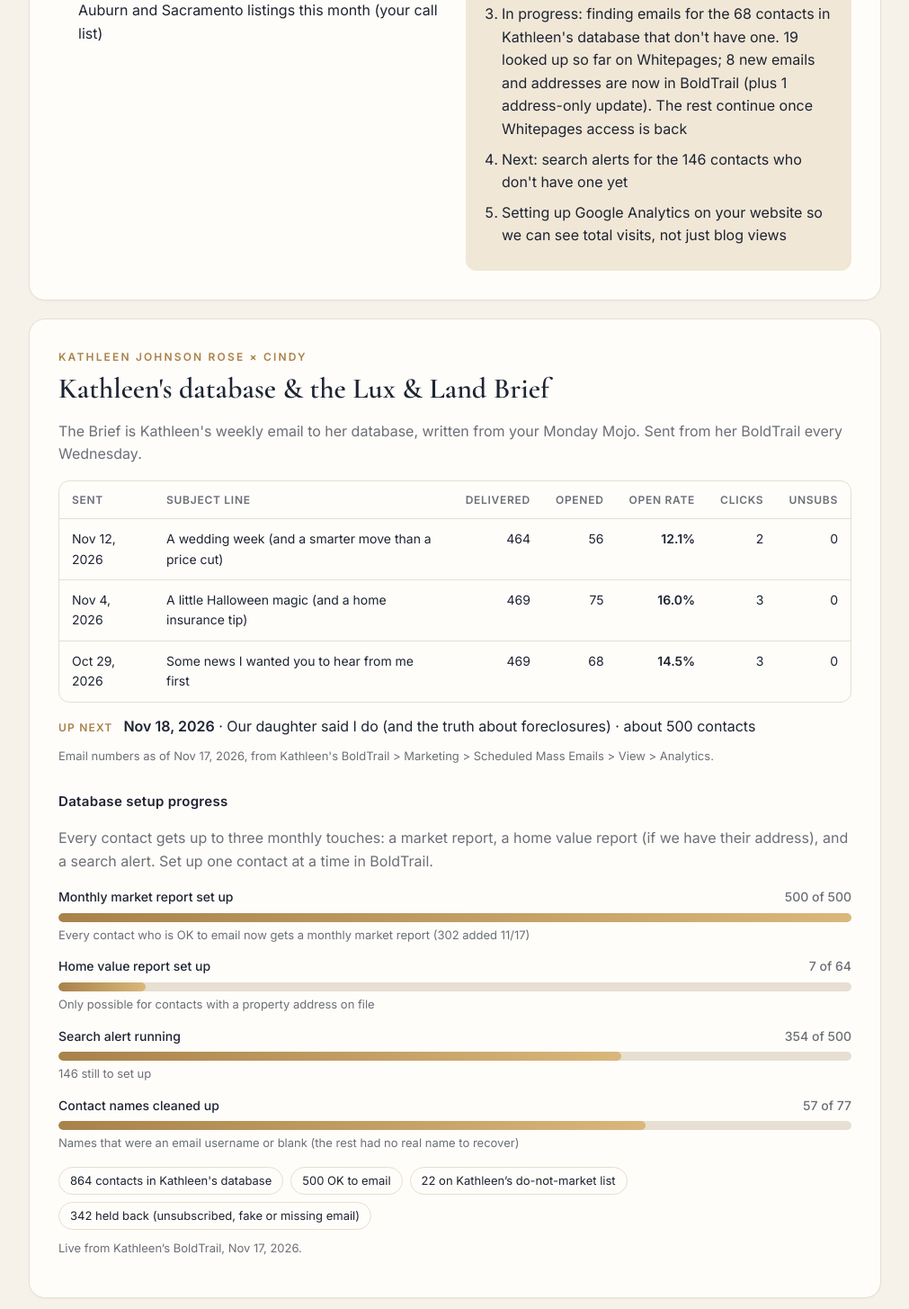
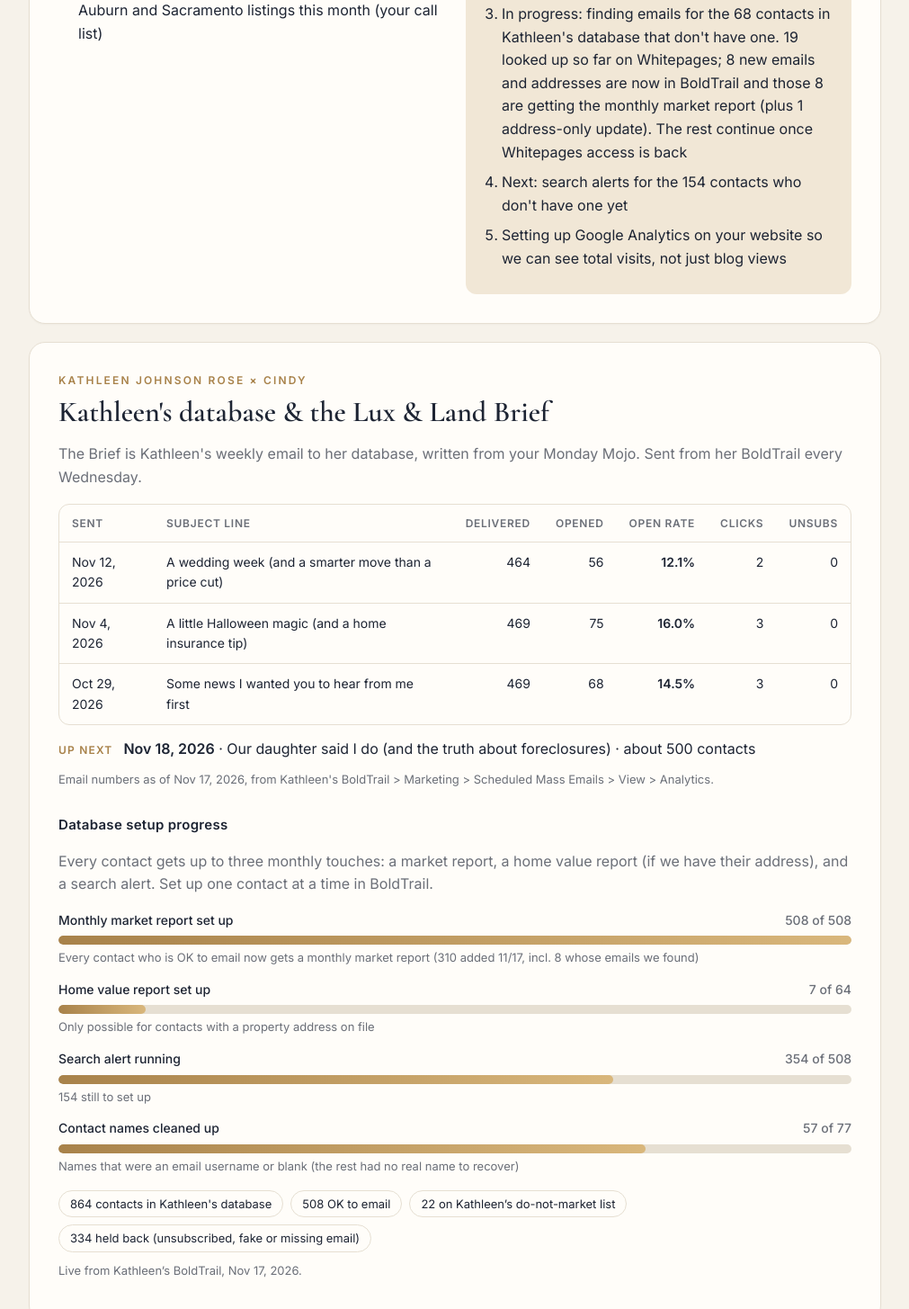
Before and after one commit to felicianevin-lgtm/cindy-updates-00b8b1ad, a plain HTML site: page index.html in a window 1280 px wide. Shown: the part 1473-2928 px from the top of the page at 90% size, without its empty margins (134-1145 px from the left). Drawn offline with nearby package versions, Linux system fonts and the light colour scheme.

Commit message:
Update 2026-11-17

```diff
--- a/index.html
+++ b/index.html
@@ -90,7 +90,7 @@ footer{text-align:center;color:var(--muted);font-size:13px;padding:8px 16px 40px
   <div class="two">
     <div><h3>What I walk through</h3><ul class="ticks"><li>Scheduled Mass Emails: three Briefs sent (10/29, 11/04, 11/12), the next one goes out Wed 11/18</li><li>Each Brief&#x27;s numbers: about 470 delivered every week, 12 to 16% opening it, zero unsubscribes, zero bounces</li><li>Dashboard activity: database contacts viewing Auburn and Sacramento listings this month (your call list)</li></ul></div>
 
-    <div class="asks"><h3>What I&rsquo;m working on next</h3><ol><li>Done 11/17: every contact in Kathleen&#x27;s database who is OK to email (500) now gets a monthly market report, including the 14 who only opted out of texts</li><li>Done 11/17: contact-name cleanup is at 57 of 77 names fixed</li><li>In progress: finding emails for the 68 contacts in Kathleen&#x27;s database that don&#x27;t have one. 19 looked up so far on Whitepages; 8 new emails and addresses are now in BoldTrail (plus 1 address-only update). The rest continue once Whitepages access is back</li><li>Next: search alerts for the 146 contacts who don&#x27;t have one yet</li><li>Setting up Google Analytics on your website so we can see total visits, not just blog views</li></ol></div>
+    <div class="asks"><h3>What I&rsquo;m working on next</h3><ol><li>Done 11/17: every contact in Kathleen&#x27;s database who is OK to email (500) now gets a monthly market report, including the 14 who only opted out of texts</li><li>Done 11/17: contact-name cleanup is at 57 of 77 names fixed</li><li>In progress: finding emails for the 68 contacts in Kathleen&#x27;s database that don&#x27;t have one. 19 looked up so far on Whitepages; 8 new emails and addresses are now in BoldTrail and those 8 are getting the monthly market report (plus 1 address-only update). The rest continue once Whitepages access is back</li><li>Next: search alerts for the 154 contacts who don&#x27;t have one yet</li><li>Setting up Google Analytics on your website so we can see total visits, not just blog views</li></ol></div>
   </div>
 </section>
 
@@ -106,15 +106,15 @@ footer{text-align:center;color:var(--muted);font-size:13px;padding:8px 16px 40px
 
   <h3>Database setup progress</h3>
   <p class="muted">Every contact gets up to three monthly touches: a market report, a home value report (if we have their address), and a search alert. Set up one contact at a time in BoldTrail.</p>
-  <div class="bar"><div class="bar-top"><span>Monthly market report set up</span><span class="bar-n">500 of 500</span></div><div class="track"><div class="fill" style="width:100%"></div></div><div class=note>Every contact who is OK to email now gets a monthly market report (302 added 11/17)</div></div>
+  <div class="bar"><div class="bar-top"><span>Monthly market report set up</span><span class="bar-n">508 of 508</span></div><div class="track"><div class="fill" style="width:100%"></div></div><div class=note>Every contact who is OK to email now gets a monthly market report (310 added 11/17, incl. 8 whose emails we found)</div></div>
   <div class="bar"><div class="bar-top"><span>Home value report set up</span><span class="bar-n">7 of 64</span></div><div class="track"><div class="fill" style="width:11%"></div></div><div class=note>Only possible for contacts with a property address on file</div></div>
-  <div class="bar"><div class="bar-top"><span>Search alert running</span><span class="bar-n">354 of 500</span></div><div class="track"><div class="fill" style="width:71%"></div></div><div class=note>146 still to set up</div></div>
+  <div class="bar"><div class="bar-top"><span>Search alert running</span><span class="bar-n">354 of 508</span></div><div class="track"><div class="fill" style="width:70%"></div></div><div class=note>154 still to set up</div></div>
   <div class="bar"><div class="bar-top"><span>Contact names cleaned up</span><span class="bar-n">57 of 77</span></div><div class="track"><div class="fill" style="width:74%"></div></div><div class=note>Names that were an email username or blank (the rest had no real name to recover)</div></div>
   <div class="pillrow">
     <span class="pill">864 contacts in Kathleen's database</span>
-    <span class="pill">500 OK to email</span>
+    <span class="pill">508 OK to email</span>
     <span class="pill">22 on Kathleen&rsquo;s do-not-market list</span>
-    <span class="pill">342 held back (unsubscribed, fake or missing email)</span>
+    <span class="pill">334 held back (unsubscribed, fake or missing email)</span>
   </div>
   <p class="asof">Live from Kathleen&rsquo;s BoldTrail, Nov 17, 2026.</p>
 </section>
@@ -132,5 +132,5 @@ footer{text-align:center;color:var(--muted);font-size:13px;padding:8px 16px 40px
 </section>
   <section class="card" id="past"><div class="eyebrow">Archive</div><h2>Past updates</h2><p class=muted>This is the first one. Older updates will collect here, newest first.</p></section>
 </main>
-<footer>Private page for Cindy Litzinger. Please don't forward. &middot; Updated Nov 17, 2026 2:16 PM</footer>
+<footer>Private page for Cindy Litzinger. Please don't forward. &middot; Updated Nov 17, 2026 2:23 PM</footer>
 </body></html>
```
